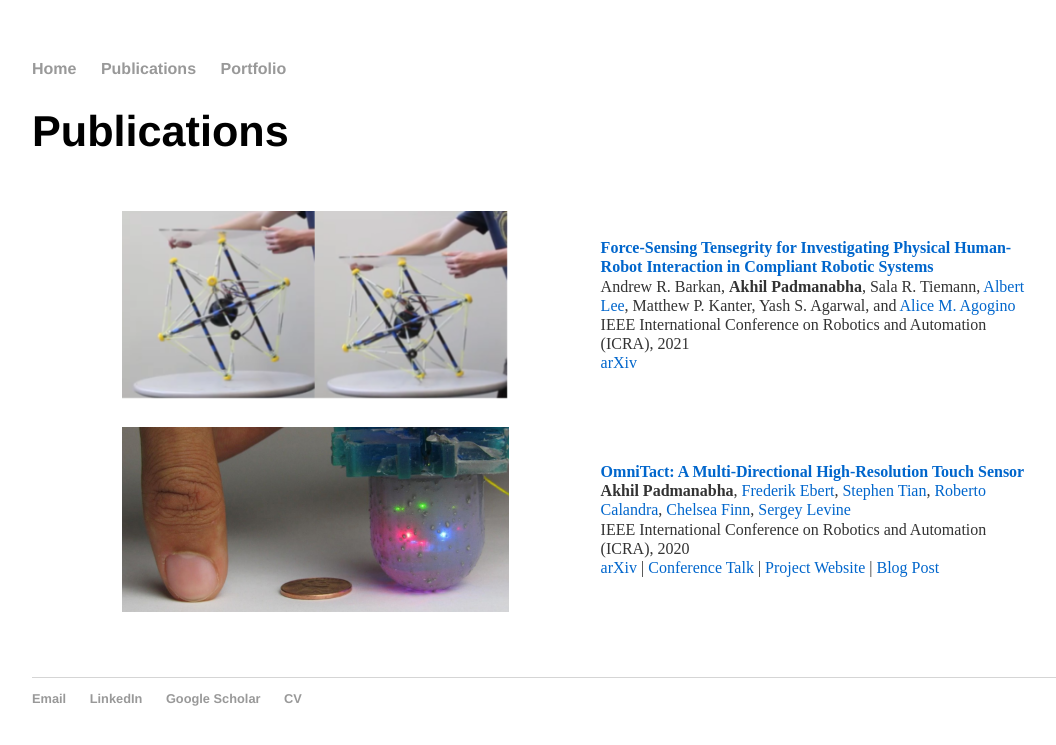
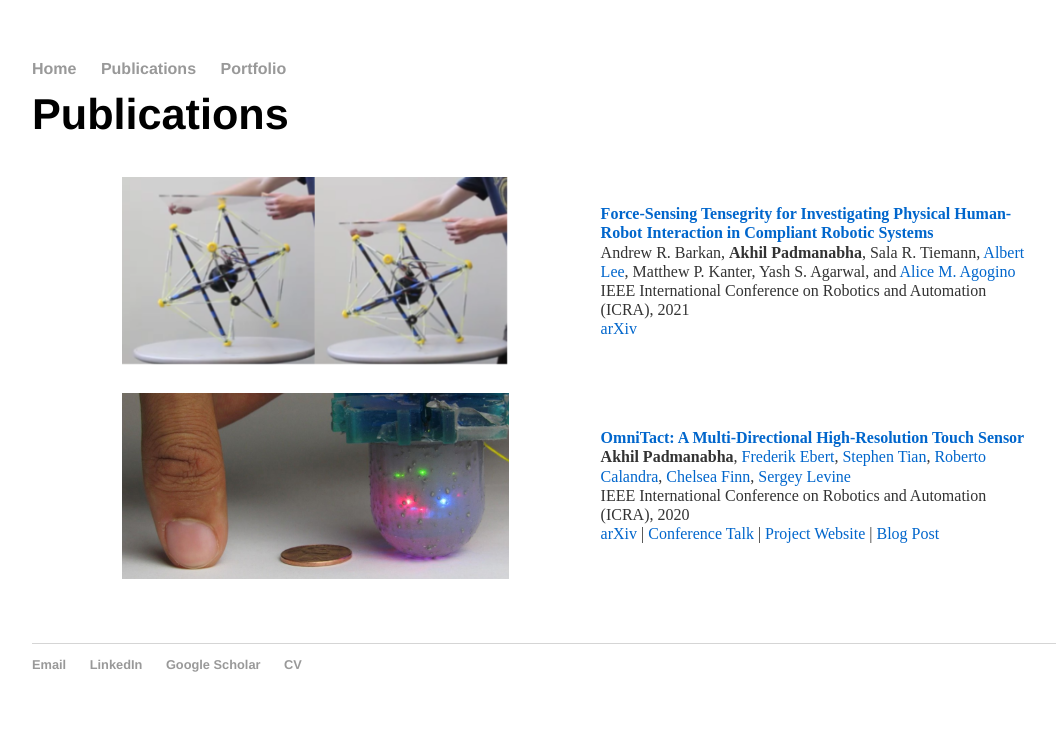
Before and after one commit to akhilpadmanabha/akhilpadmanabha.github.io, a Jekyll site: the page built from publications/index.html, in a window 1280 px wide. Shown: the top 745 px of the page, without its empty margins (96-1152 px from the left). Built offline with Jekyll 4.4.1, drawn with Linux system fonts in a browser that asks for light colours.

Commit message:
changed spacing for publications

```diff
--- a/publications/index.html
+++ b/publications/index.html
@@ -4,7 +4,7 @@ title: Publications
 ---
 
 <div class="blurb">
-	<h1>Publications</h1>
+	<h1 class='h1withsub'>Publications</h1>
 </div>
 
 <g>
```
